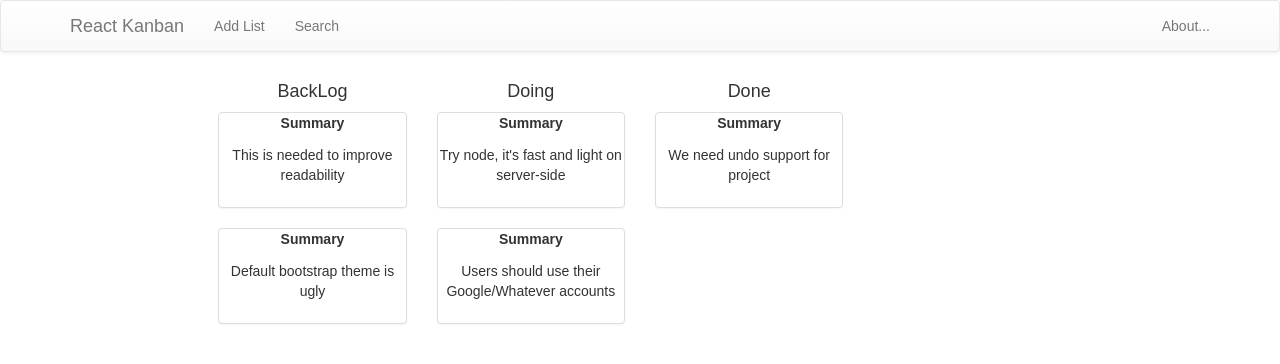
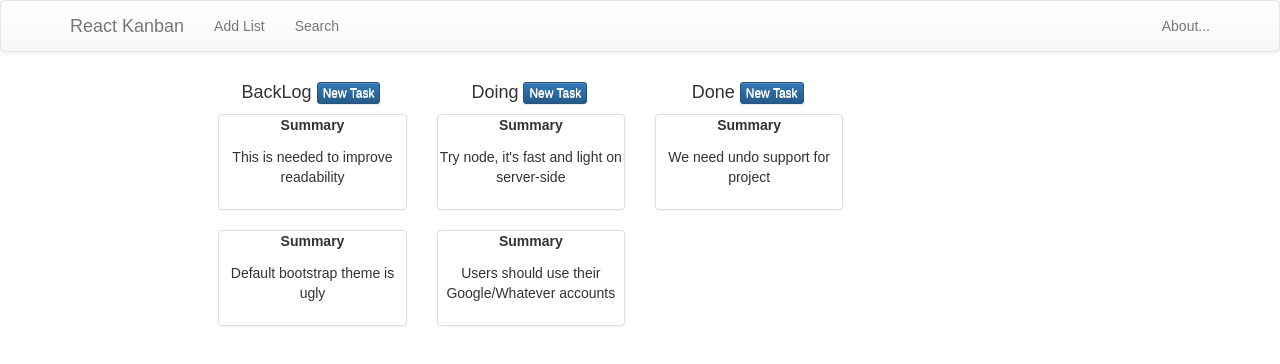
Before and after one commit to mbassale/react-kanban, a React (Create React App) app: page / in a window 1280 px wide. Shown: the top 364 px of the page. Built offline with nearby package versions, Linux system fonts and the light colour scheme.

Commit message:
Support for adding new tasks to a tasklist.
Signed-off-by: Marco Bassaletti <bassaletti@gmail.com>

```diff
--- a/src/KanbanList.js
+++ b/src/KanbanList.js
@@ -2,7 +2,7 @@
  * Created by mbassale on 22-01-17.
  */
 import React, {Component} from 'react';
-import {Row, Col} from 'react-bootstrap';
+import {Button, Row, Col} from 'react-bootstrap';
 import KanbanTask from './KanbanTask';
 import {observer} from 'mobx-react';
 import * as lodash from 'lodash';
@@ -15,6 +15,11 @@ const KanbanList = observer(
             this.state = {
                 taskList: props.taskList
             };
+            this.handleNewTask = this.handleNewTask.bind(this);
+        }
+
+        handleNewTask() {
+            this.state.taskList.newTask();
         }
 
         render() {
@@ -27,7 +32,9 @@ const KanbanList = observer(
             return (
                 <Col xs={6} md={2}>
                     <Row>
-                        <h4 className="text-center">{title}</h4>
+                        <h4 className="text-center">{title}&nbsp;
+                            <Button className="btn btn-primary btn-xs" onClick={this.handleNewTask}>New Task</Button>
+                        </h4>
                     </Row>
                     <Row>
                         <Col xs={12}>
--- a/src/TaskList.js
+++ b/src/TaskList.js
@@ -2,12 +2,17 @@
  * Created by mbassale on 24-01-17.
  */
 import * as mobx from 'mobx';
+import Task from './Task';
 
 class TaskList {
     constructor(title = 'New Task List', tasks = []) {
         mobx.extendObservable(this, {
             title: title,
-            tasks: tasks
+            tasks: tasks,
+
+            newTask: mobx.action.bound(function () {
+                this.tasks.push(new Task());
+            })
         })
     }
 }
```
